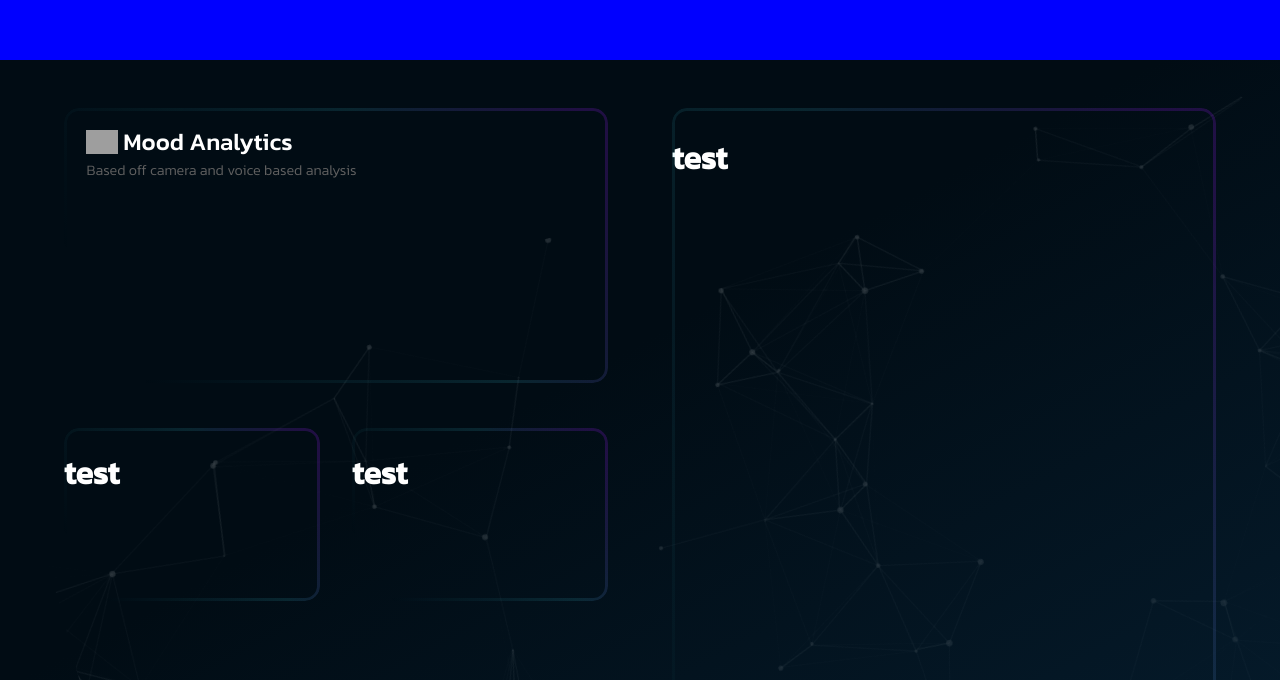
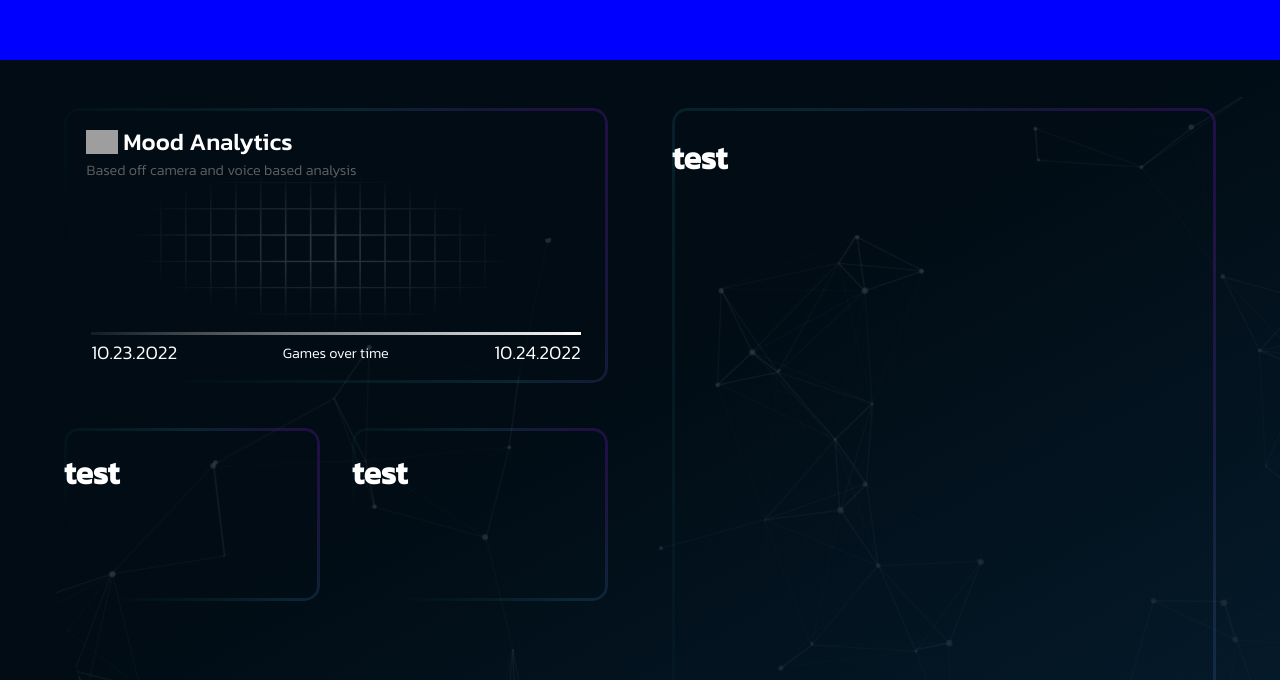
Before and after one commit to leestanley/liquid-hacks-22, a Next.js app: page /postgame in a window 1280 px wide. Shown: the part 120-800 px from the top of the page. Built offline with nearby package versions, Linux system fonts and the light colour scheme; grey boxes are pictures that could not be loaded.

Commit message:
Add mood timeline

```diff
--- a/pages/components/postgame/analytics/analytics.jsx
+++ b/pages/components/postgame/analytics/analytics.jsx
@@ -7,7 +7,10 @@ import styles from '../../../../styles/components/postgame/analytics/Analytics.m
 const Analytics = (props) => {
   return (
     <div className={styles.container}>
-      <Moodmap />
+      <Moodmap
+        startDate={props.startDate}
+        endDate={[props.endDate]}
+      />
       <Statistics />
     </div>
   );
--- a/pages/components/postgame/analytics/moodmap.jsx
+++ b/pages/components/postgame/analytics/moodmap.jsx
@@ -5,13 +5,21 @@ import MoodIcon from './assets/mood_icon.svg';
 
 import styles from '../../../../styles/components/postgame/analytics/MoodMap.module.scss';
 
-const MoodMap = ({ data }) => (
+const MoodMap = (props) => (
   <div className={styles.container}>
     <div className={styles.header}>
       <img src={MoodIcon} alt="Mood Icon" />
       <h2>Mood Analytics</h2>
       <p>Based off camera and voice based analysis</p>
     </div>
+    <div className={styles.timeLine}>
+      <div className={styles.line}></div>
+      <div className={styles.lineMarkers}>
+        <h2>{props.startDate}</h2>
+        <p>Games over time</p>
+        <h2>{props.endDate}</h2>
+      </div>
+    </div>
   </div>
 );
 
--- a/pages/postgame.js
+++ b/pages/postgame.js
@@ -8,7 +8,9 @@ export default function PostGame() {
   return (
     <div className={styles.container}>
       <Header />
-      <Analytics />
+      <Analytics
+        startDate={'10.23.2022'}
+        endDate={'10.24.2022'}/>
       <History />
     </div>
   )
--- a/styles/components/postgame/analytics/Analytics.module.scss
+++ b/styles/components/postgame/analytics/Analytics.module.scss
@@ -7,7 +7,7 @@
   align-self: start;
 }
 
-@media only screen and (max-width: 800px) {
+@media only screen and (max-width: 1200px) {
   .container {
     padding: 3rem 2.5% 1.5rem 2.5%;
     flex-basis: 100%;
--- a/styles/components/postgame/analytics/MoodMap.module.scss
+++ b/styles/components/postgame/analytics/MoodMap.module.scss
@@ -2,6 +2,9 @@
   aspect-ratio: 2 / 1;
   width: 100%;
   position: relative;
+  background-image: url('/moodmap_background.png');
+  background-size: contain;
+background-repeat: no-repeat;
 }
 
 .container::before {
@@ -49,3 +52,36 @@
     font-size: 0.9rem;
   }
 }
+
+.timeLine {
+  position: absolute;
+  bottom: 0;
+  height: 3rem;
+  width: 100%;
+  text-align: center;
+}
+
+.lineMarkers {
+  display: flex;
+  margin: 0.2rem 5% 0 5%;
+  justify-content: space-between;
+  align-items: center;
+
+  p {
+    margin: 0;
+    font-weight: 300;
+    font-size: 0.9rem;
+  }
+
+  h2 {
+    margin: 0;
+    font-weight: 300;
+    font-size: 1.2rem;
+  }
+}
+
+.line {
+  height: 0.2rem;
+  margin: 0 5%;
+  background: linear-gradient(270deg, #FFFFFF 1.11%, rgba(248, 248, 247, 0.966449) 4.68%, rgba(52, 41, 18, 0) 107.48%);
+}
--- a/styles/components/postgame/history/History.module.scss
+++ b/styles/components/postgame/history/History.module.scss
@@ -25,7 +25,7 @@
   }
 }
 
-@media only screen and (max-width: 800px) {
+@media only screen and (max-width: 1200px) {
   .container {
     flex-basis: 100%;
     padding: 1.5rem 2.5% 3rem 2.5%;
```
Also changed, not shown: public/moodmap_background.png (added).
